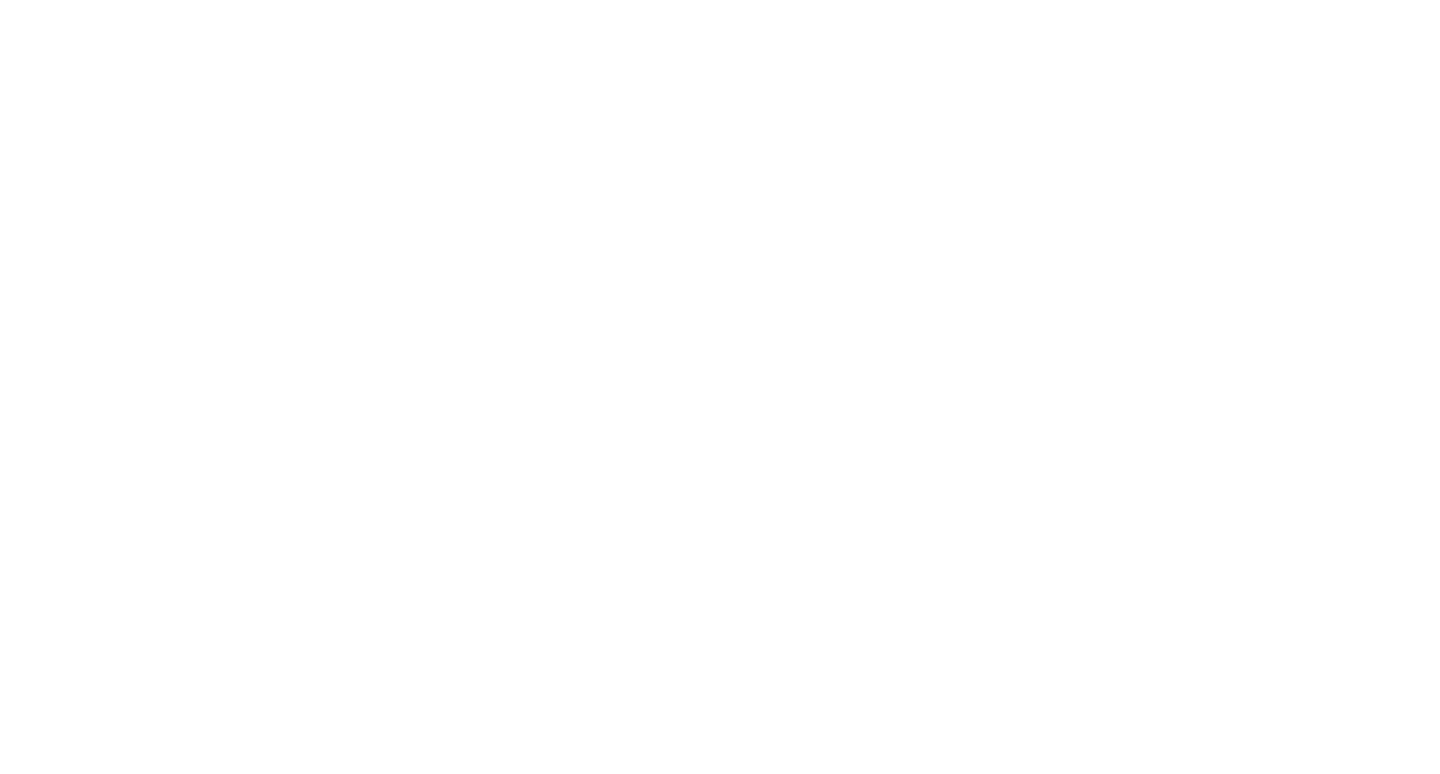
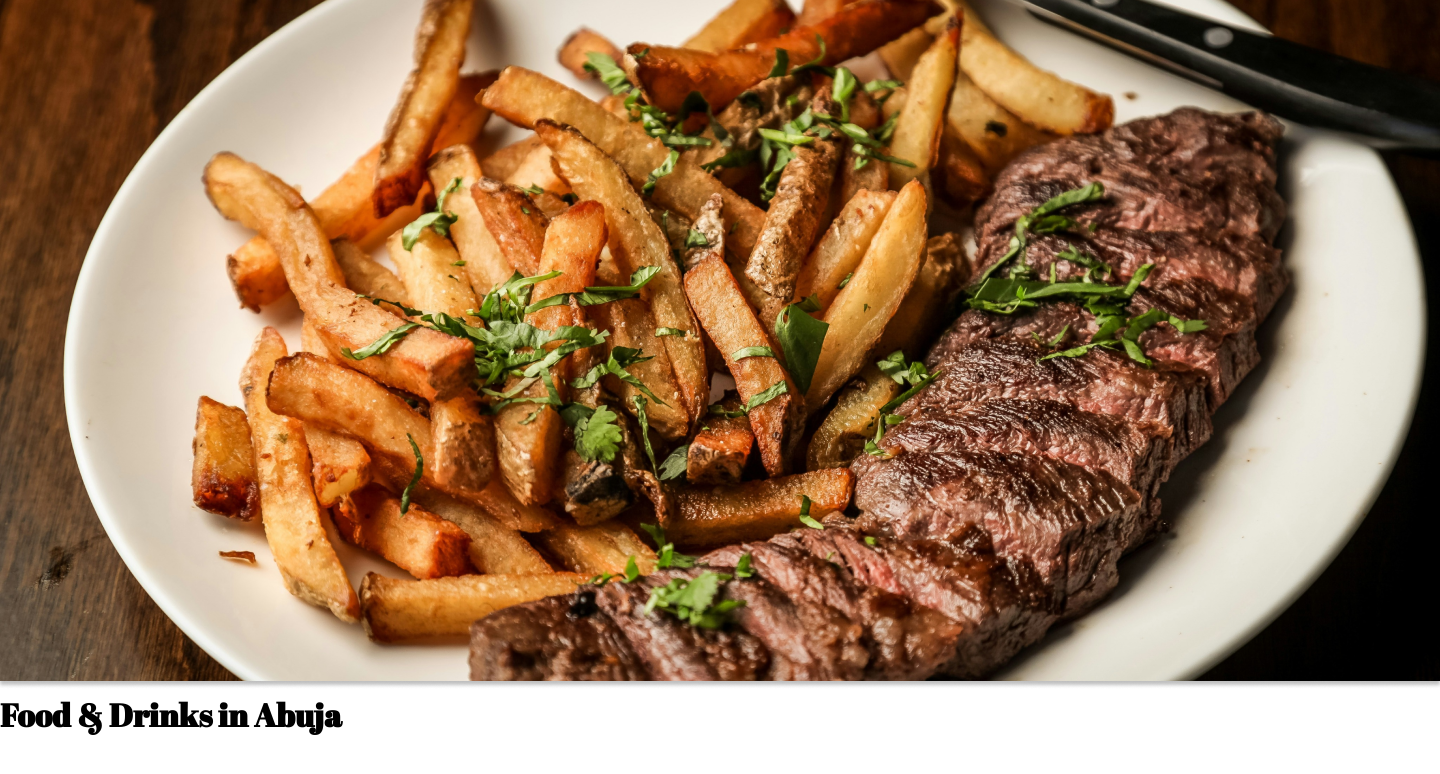
Before and after one commit to Ayinkeeeee/Tourify, a React (Create React App) app: page /food in a window 1280 px wide. Before the commit this address had no page. Shown: the top 774 px of the page, 1440 px wide, since content can reach past the window. Built offline with nearby package versions, Linux system fonts and the light colour scheme.

Commit message:
added category page

```diff
--- a/src/App.js
+++ b/src/App.js
@@ -1,6 +1,7 @@
 import './css/App.css';
 import 'react-toastify/dist/ReactToastify.css';
 import Home from './pages/Home';
+import Category from './pages/templates/Category';
 import { BrowserRouter as Router, Routes, Route } from 'react-router-dom';
 
 function App() {
@@ -9,6 +10,7 @@
     <Router>
       <Routes>
         <Route path="/" element={<Home />} />
+        <Route path="/food" element={<Category/>} />
       </Routes>
     </Router>
   );
--- /dev/null
+++ b/src/css/Category.css
@@ -0,0 +1,3 @@
+
+
+/*# sourceMappingURL=Category.css.map */
--- /dev/null
+++ b/src/pages/templates/Category.jsx
@@ -0,0 +1,19 @@
+function Category({category}) {
+  return (
+    <>
+        <section className="start">
+            <img src={require("../../assets/images/food.png")} alt="food" />
+            <h1>{category.name}</h1>
+        </section>
+    </>
+  )
+}
+
+Category.defaultProps = {
+    category: {
+        name: "Food & Drinks in Abuja",
+        categoryImage: "food.png"
+    }
+}
+
+export default Category
```
Also changed, not shown: src/pages/template/Category.jsx (deleted, +0 -9 lines), src/assets/images/food.png (added), src/scss/Category.scss (added), 1 other file (tests, documents, lock files or other folders).
